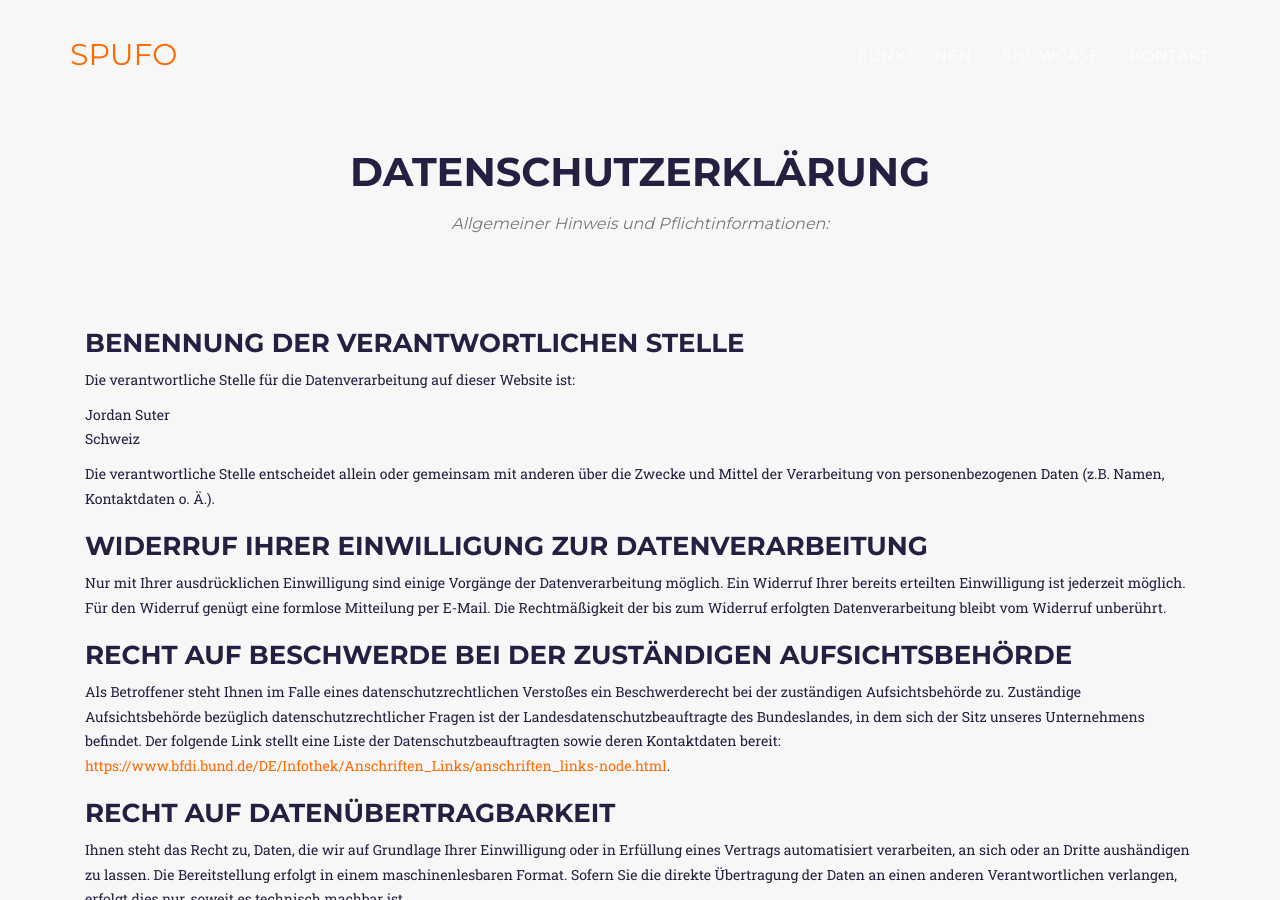
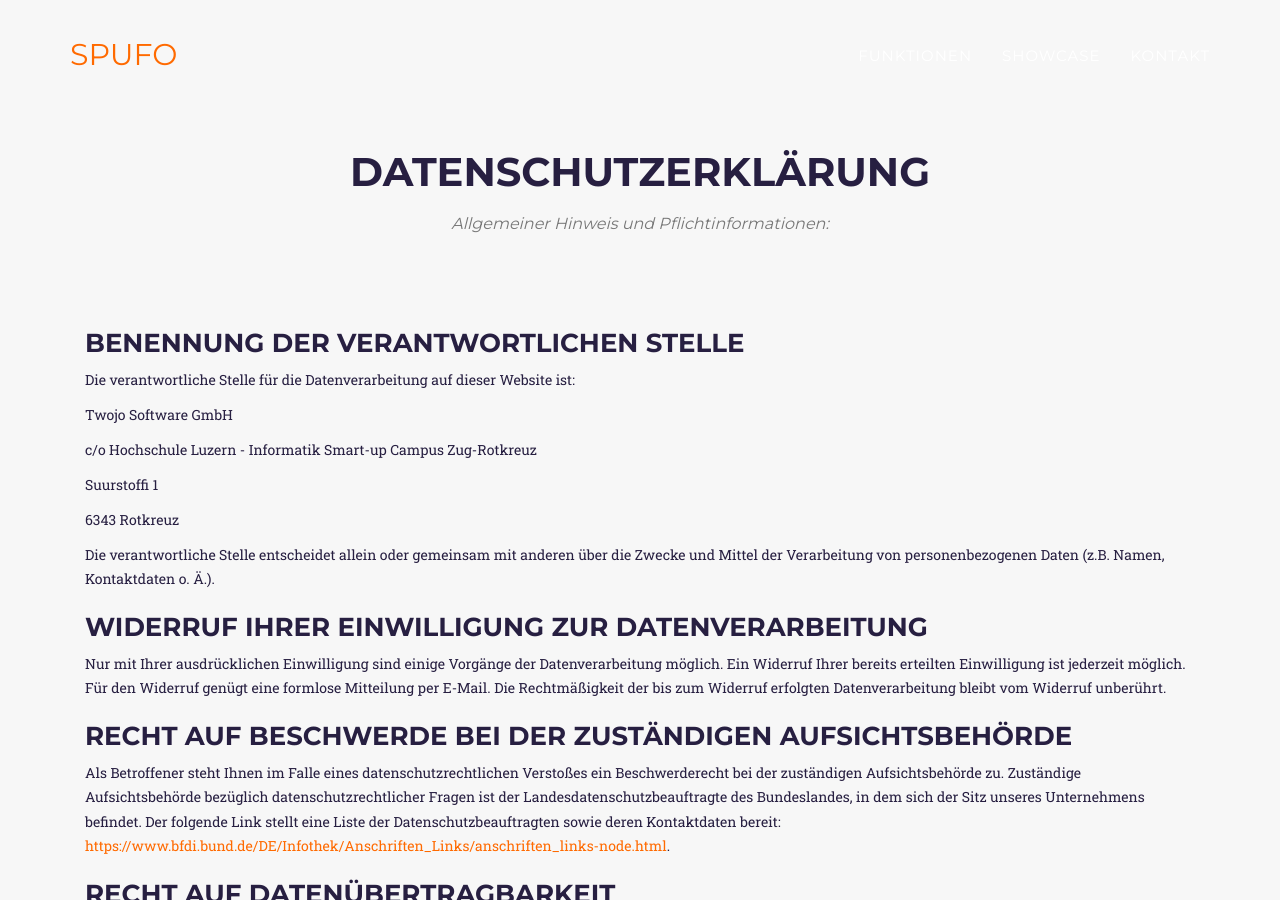
Before and after one commit to spufo/website-english, a Jekyll site: the page built from datenschutz.html, in a window 1280 px wide and 900 px high. Built offline with Jekyll 4.4.1, drawn with Linux system fonts in a browser that asks for light colours; nearby versions of some CDN libraries; some web fonts are replaced.

Commit message:
Update datenschutz.html

```diff
--- a/_includes/datenschutz.html
+++ b/_includes/datenschutz.html
@@ -9,7 +9,10 @@
                 <div class="col-md-12">
 <h3>Benennung der verantwortlichen Stelle</h3>
 <p>Die verantwortliche Stelle für die Datenverarbeitung auf dieser Website ist:</p>
-<p><span id="s3-t-firma">Jordan Suter</span><br><span id="s3-t-land">Schweiz</span></p>
+<p>Twojo Software GmbH</p>
+<p>c/o Hochschule Luzern - Informatik Smart-up Campus Zug-Rotkreuz</p>
+<p>Suurstoffi 1</p>
+<p>6343 Rotkreuz</p>
 <p>Die verantwortliche Stelle entscheidet allein oder gemeinsam mit anderen über die Zwecke und Mittel der Verarbeitung von personenbezogenen Daten (z.B. Namen, Kontaktdaten o. Ä.).</p>
 <h3>Widerruf Ihrer Einwilligung zur Datenverarbeitung</h3>
 <p>Nur mit Ihrer ausdrücklichen Einwilligung sind einige Vorgänge der Datenverarbeitung möglich. Ein Widerruf Ihrer bereits erteilten Einwilligung ist jederzeit möglich. Für den Widerruf genügt eine formlose Mitteilung per E-Mail. Die Rechtmäßigkeit der bis zum Widerruf erfolgten Datenverarbeitung bleibt vom Widerruf unberührt.</p>
```
